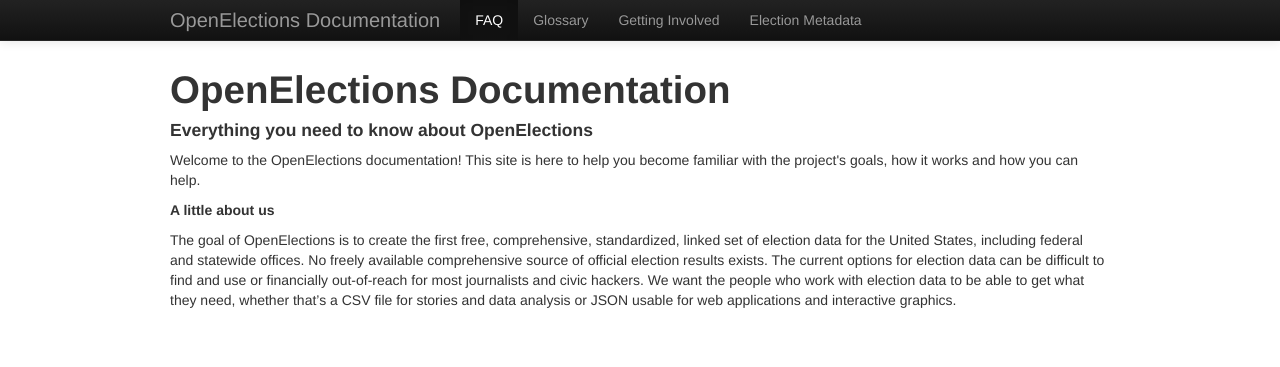
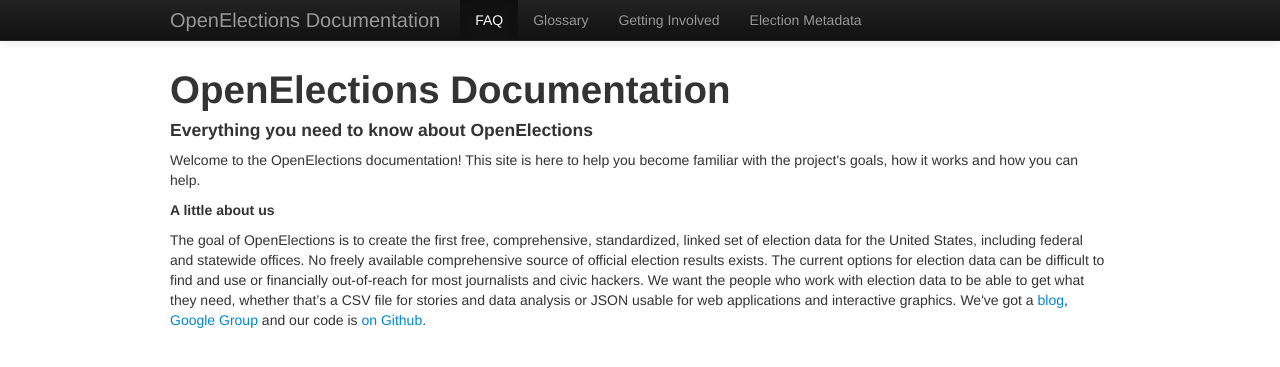
Before and after one commit to openelections/docs, a Jekyll site: the page built from index.html, in a window 1280 px wide. Shown: the top 367 px of the page. Built offline with Jekyll 4.4.1, drawn with Linux system fonts in a browser that asks for light colours; some web fonts are replaced.

Commit message:
added some links to docs index

```diff
--- a/index.html
+++ b/index.html
@@ -14,6 +14,5 @@
 
 <p>The goal of OpenElections is to create the first free, comprehensive, standardized, linked set of election data for the United States, including federal and statewide offices.
 
-No freely available comprehensive source of official election results exists. The current options for election data can be difficult to find and use or financially out-of-reach for most journalists and civic hackers. We want the people who work with election data to be able to get what they need, whether that’s a CSV file for stories and data analysis or JSON usable for web applications and interactive graphics.
-
+No freely available comprehensive source of official election results exists. The current options for election data can be difficult to find and use or financially out-of-reach for most journalists and civic hackers. We want the people who work with election data to be able to get what they need, whether that’s a CSV file for stories and data analysis or JSON usable for web applications and interactive graphics. We've got a <a href="http://blog.openelections.net/">blog</a>, <a href="https://groups.google.com/forum/?fromgroups#!forum/openelections">Google Group</a> and our code is <a href="https://github.com/openelections">on Github</a>.
 </p>
```
